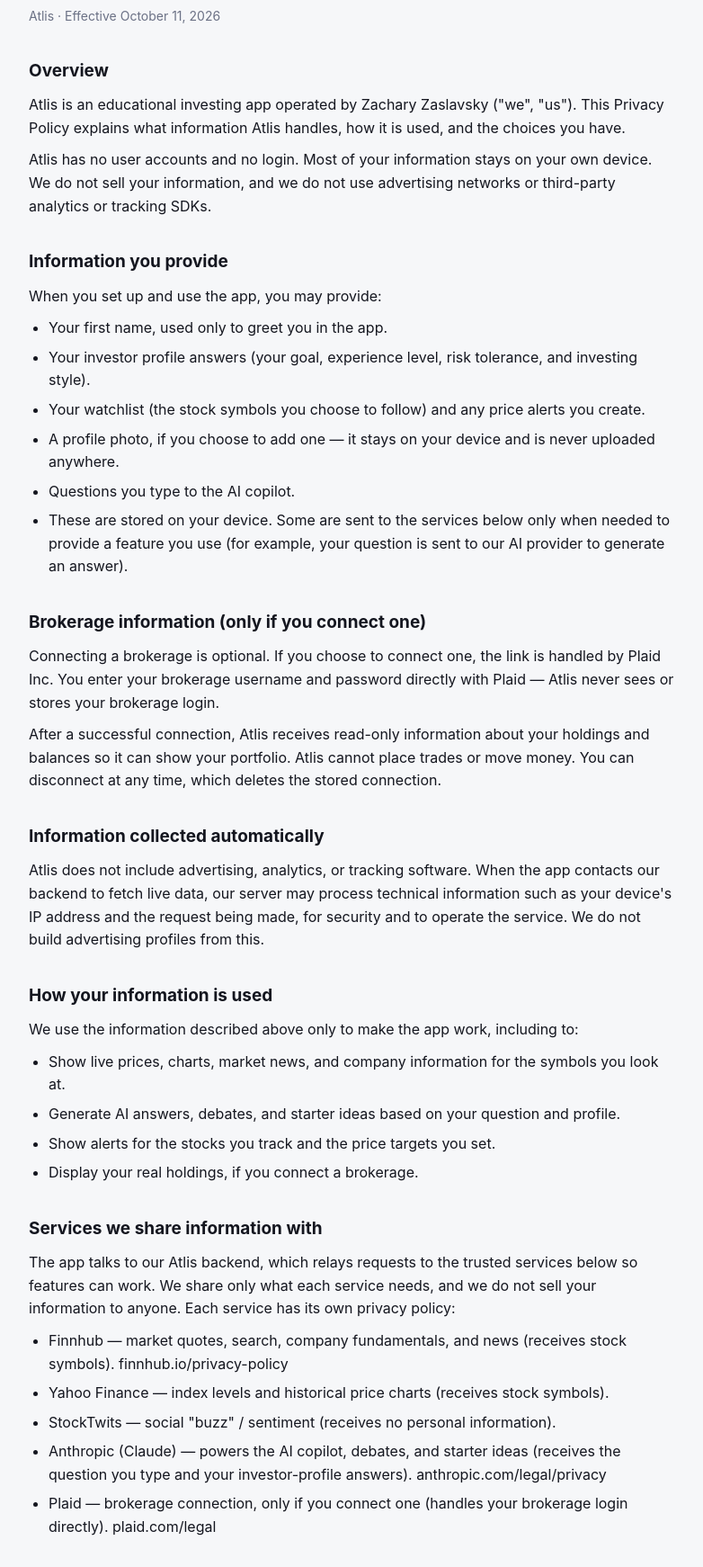
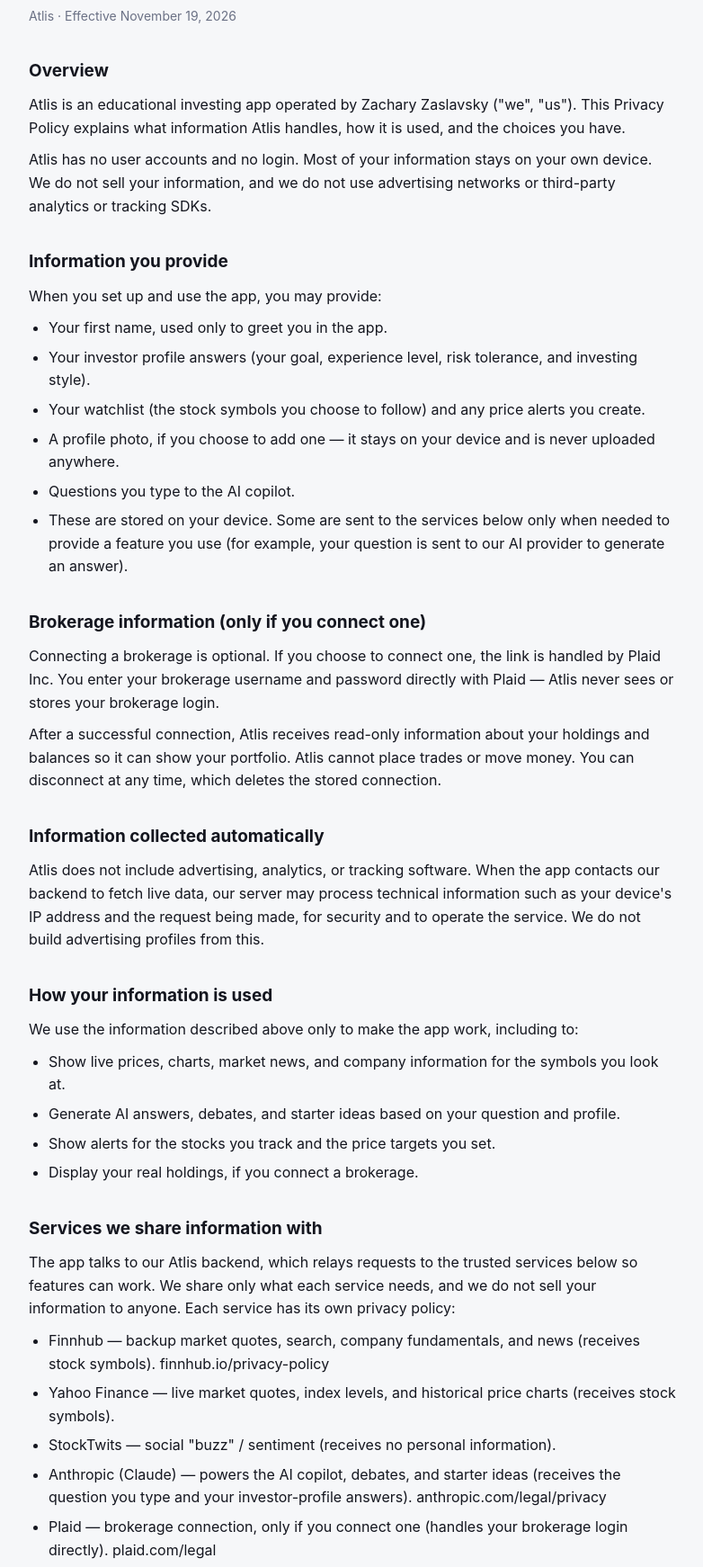
Before and after one commit to Zacharyzas/atlis, a plain HTML site: page privacy.html in a window 1280 px wide. Shown: the part 141-1883 px from the top of the page at 90% size, without its empty margins (248-1030 px from the left). Drawn offline with Linux system fonts and the light colour scheme.

Commit message:
Privacy: Yahoo Finance gives live quotes, Finnhub is the backup
Effective date moves to November 19, 2026, as the policy says it will
when the text changes. What each service receives is unchanged.

Co-Authored-By: Claude Opus 5.5 <noreply@anthropic.com>

```diff
--- a/privacy.html
+++ b/privacy.html
@@ -26,7 +26,7 @@
 <main>
   <nav><a href="./index.html">← Atlis</a></nav>
   <h1>Privacy Policy</h1>
-  <p class="meta">Atlis · Effective October 11, 2026</p>
+  <p class="meta">Atlis · Effective November 19, 2026</p>
   <h2>Overview</h2>
   <p>Atlis is an educational investing app operated by Zachary Zaslavsky ("we", "us"). This Privacy Policy explains what information Atlis handles, how it is used, and the choices you have.</p>
   <p>Atlis has no user accounts and no login. Most of your information stays on your own device. We do not sell your information, and we do not use advertising networks or third-party analytics or tracking SDKs.</p>
@@ -43,7 +43,7 @@
   <ul><li>Show live prices, charts, market news, and company information for the symbols you look at.</li><li>Generate AI answers, debates, and starter ideas based on your question and profile.</li><li>Show alerts for the stocks you track and the price targets you set.</li><li>Display your real holdings, if you connect a brokerage.</li></ul>
   <h2>Services we share information with</h2>
   <p>The app talks to our Atlis backend, which relays requests to the trusted services below so features can work. We share only what each service needs, and we do not sell your information to anyone. Each service has its own privacy policy:</p>
-  <ul><li>Finnhub — market quotes, search, company fundamentals, and news (receives stock symbols). finnhub.io/privacy-policy</li><li>Yahoo Finance — index levels and historical price charts (receives stock symbols).</li><li>StockTwits — social "buzz" / sentiment (receives no personal information).</li><li>Anthropic (Claude) — powers the AI copilot, debates, and starter ideas (receives the question you type and your investor-profile answers). anthropic.com/legal/privacy</li><li>Plaid — brokerage connection, only if you connect one (handles your brokerage login directly). plaid.com/legal</li></ul>
+  <ul><li>Finnhub — backup market quotes, search, company fundamentals, and news (receives stock symbols). finnhub.io/privacy-policy</li><li>Yahoo Finance — live market quotes, index levels, and historical price charts (receives stock symbols).</li><li>StockTwits — social "buzz" / sentiment (receives no personal information).</li><li>Anthropic (Claude) — powers the AI copilot, debates, and starter ideas (receives the question you type and your investor-profile answers). anthropic.com/legal/privacy</li><li>Plaid — brokerage connection, only if you connect one (handles your brokerage login directly). plaid.com/legal</li></ul>
   <h2 id="waitlist">Early-access list (website)</h2>
   <p>If you join the Atlis early-access list on our website, we collect only the email address you enter. We use it to tell you when Atlis launches and about major updates, never for anything else, and we never sell it. The list is run by our email provider (Kit, kit.com/privacy), which stores the address for us. Every email has an unsubscribe link, and you can ask us to delete your address at any time.</p>
   <h2>About the AI</h2>
```
